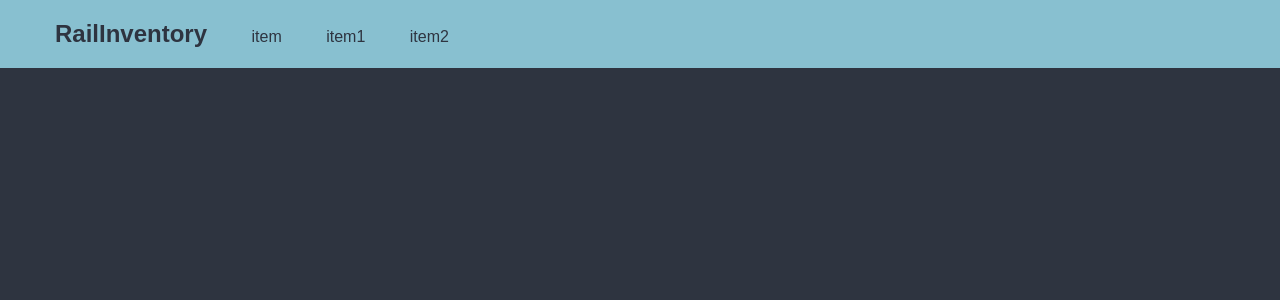
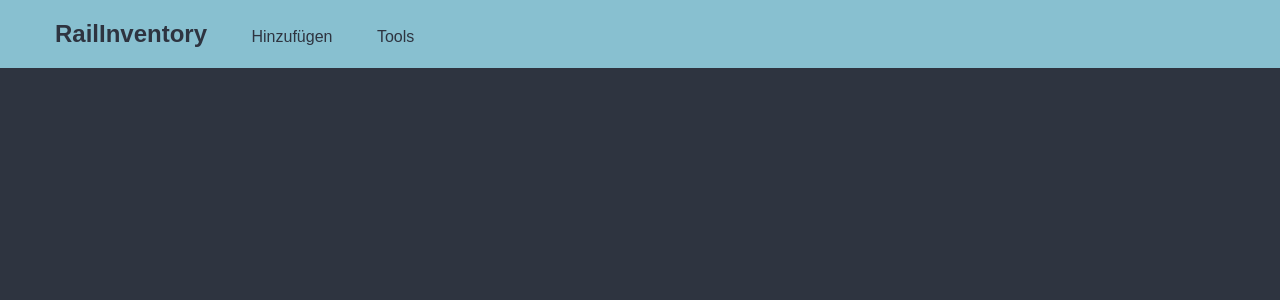
Before and after one commit to Jonas-Luetolf/RailInventory, a Flask app: page / in a window 1280 px wide. Shown: the top 300 px of the page. Run offline with Flask 2, Linux system fonts and the light colour scheme.

Commit message:
update navbar

```diff
--- a/application/templates/base.html
+++ b/application/templates/base.html
@@ -15,9 +15,8 @@
 				<h1 class="logo"><a href="#">RailInventory</a></h1>
 
 				<ul class="nav">
-      		<li><a href="#">item</a></li>
-      		<li><a href="#">item1</a></li>
-      		<li><a href="#">item2</a></li>
+      		<li><a href="#">Hinzufügen</a></li>
+      		<li><a href="#">Tools</a></li>
     		</ul>
 
 			</div>
```
